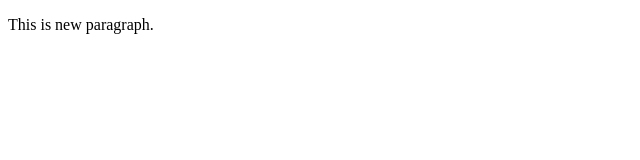
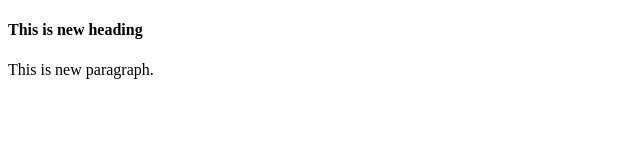
Before and after one commit to gouravrajak985/gitdemo-edu1, a plain HTML site: page index.html in a window 1280 px wide. Shown: the whole page, without its empty margins (0-640 px from the left). Drawn offline with Linux system fonts and the light colour scheme.

Commit message:
adding heading in index.html file

```diff
--- a/index.html
+++ b/index.html
@@ -6,6 +6,7 @@
     <title>Document</title>
 </head>
 <body>
+    <h4>This is new heading</h4>
     <p>This is new paragraph.</p>
 </body>
 </html>
```
